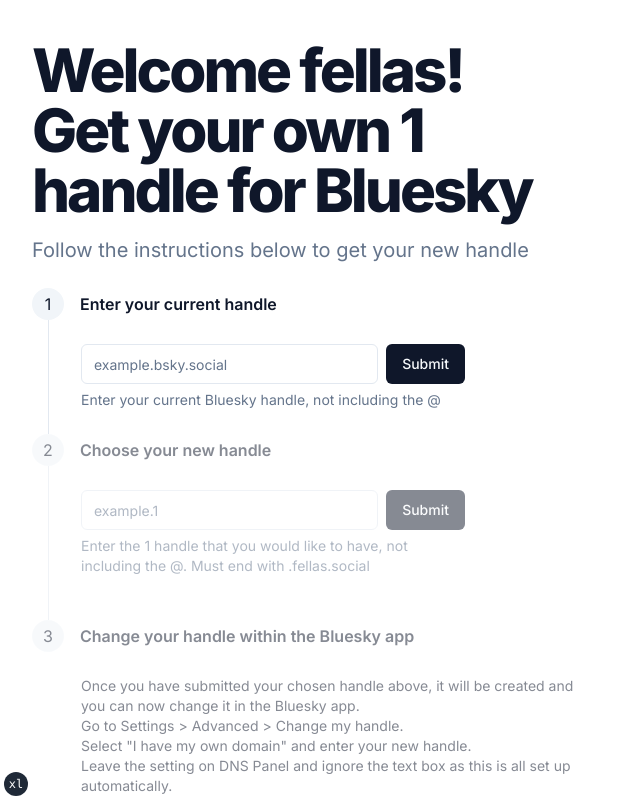
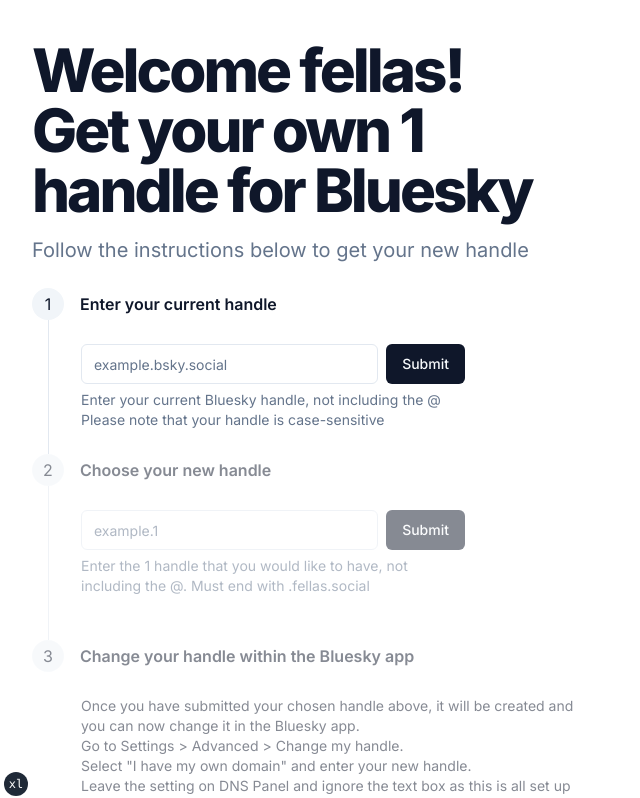
Before and after one commit to mozzius/community-handles, a Next.js app: page /1 in a window 1280 px wide. Shown: the top 798 px of the page, without its empty margins (0-640 px from the left). Built offline with nearby package versions, Linux system fonts and the light colour scheme; what @atproto/api would draw is missing.

Commit message:
Update page.tsx
Lines 139, 140 - Added a message to let users know their handle is case-sensitive (as some users reported it wouldn't find their handle and found it was due to this).

```diff
--- a/app/[domain]/page.tsx
+++ b/app/[domain]/page.tsx
@@ -136,7 +136,8 @@
                 <Button type="submit">Submit</Button>
               </div>
               <p className="text-sm text-muted-foreground">
-                Enter your current Bluesky handle, not including the @
+                Enter your current Bluesky handle, not including the @<br/>
+                Please note that your handle is case-sensitive
               </p>
               {error1 && (
                 <p className="flex flex-row items-center gap-2 text-sm text-red-500">
```
